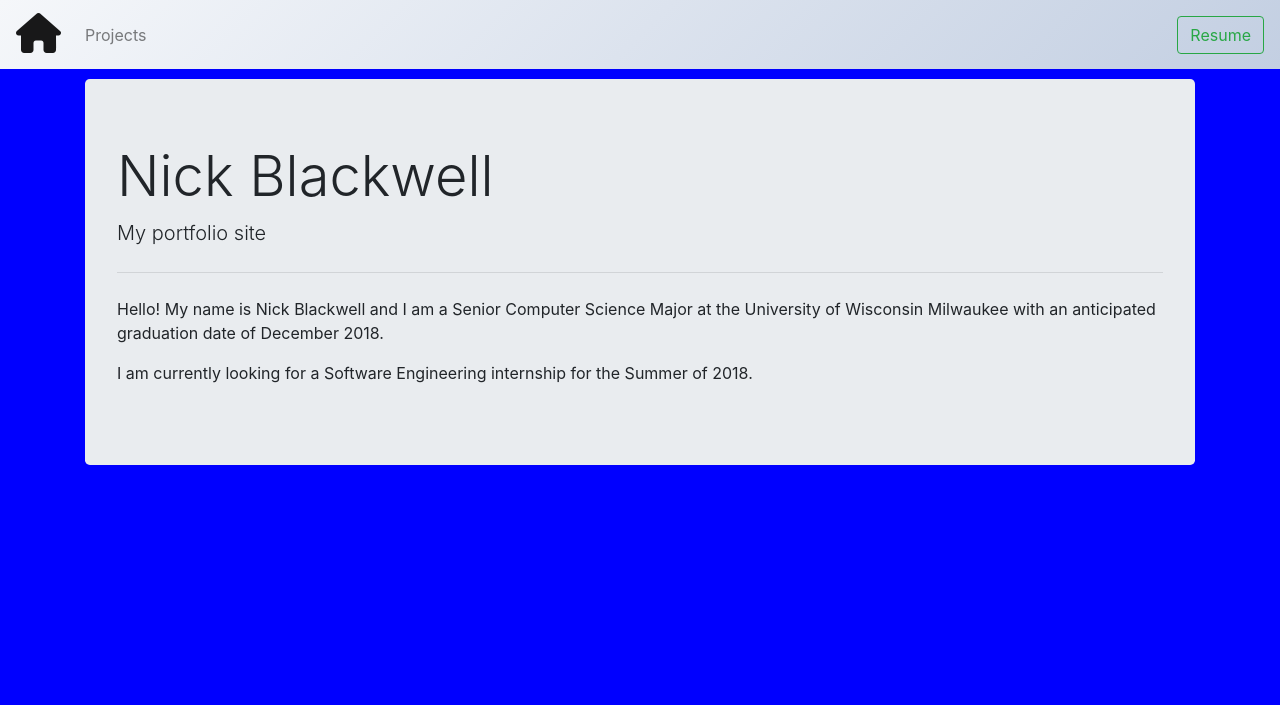
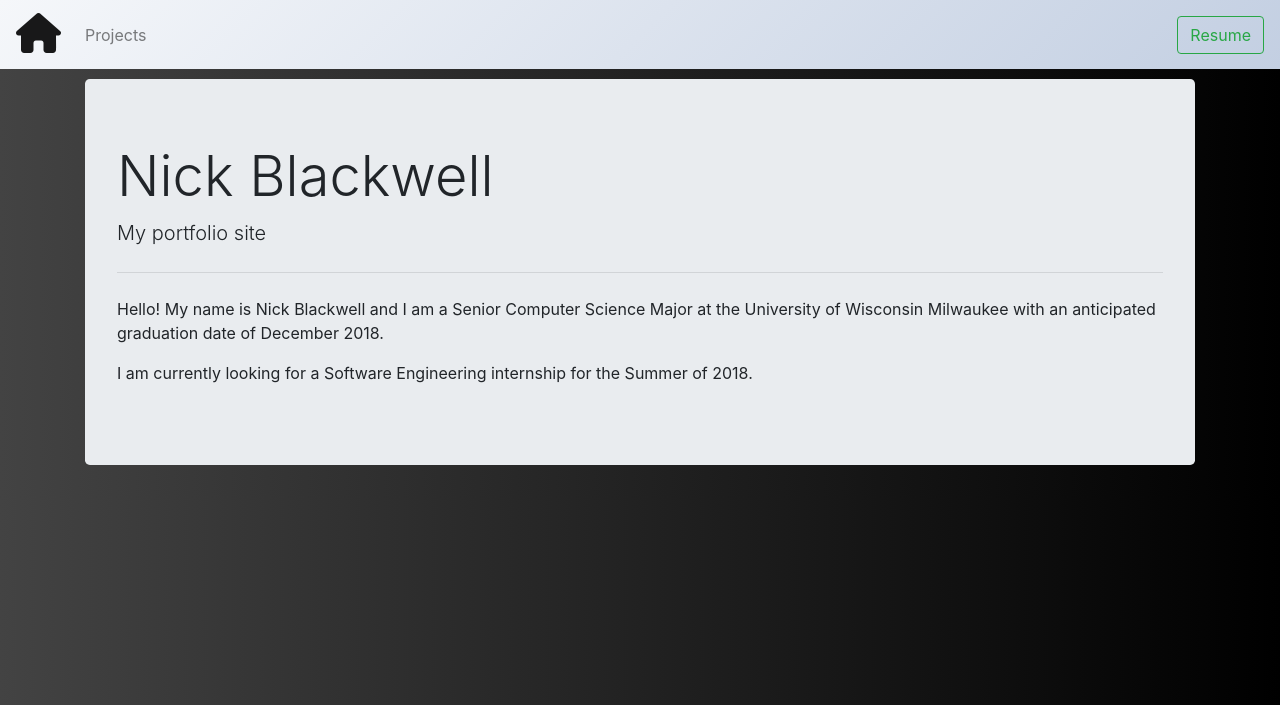
Before and after one commit to Nick-B27/myPortfolioSite, a Django app: page / in a window 1280 px wide. Shown: the top 705 px of the page. Run offline with Django 3.2, Linux system fonts and the light colour scheme; some libraries are stand-ins or nearby versions.

Commit message:
Updated css and began to write index page about myself.

```diff
--- a/myPortfolioSite/static/css/master.css
+++ b/myPortfolioSite/static/css/master.css
@@ -1,5 +1,5 @@
 body{
-  background: blue;
+  background-image: linear-gradient(to right, #434343 0%, black 100%);
 }
 .jumbotron{
   margin-top: 10px;
```
Also changed, not shown: myPortfolioSite/static/images/mountains.png (added).
